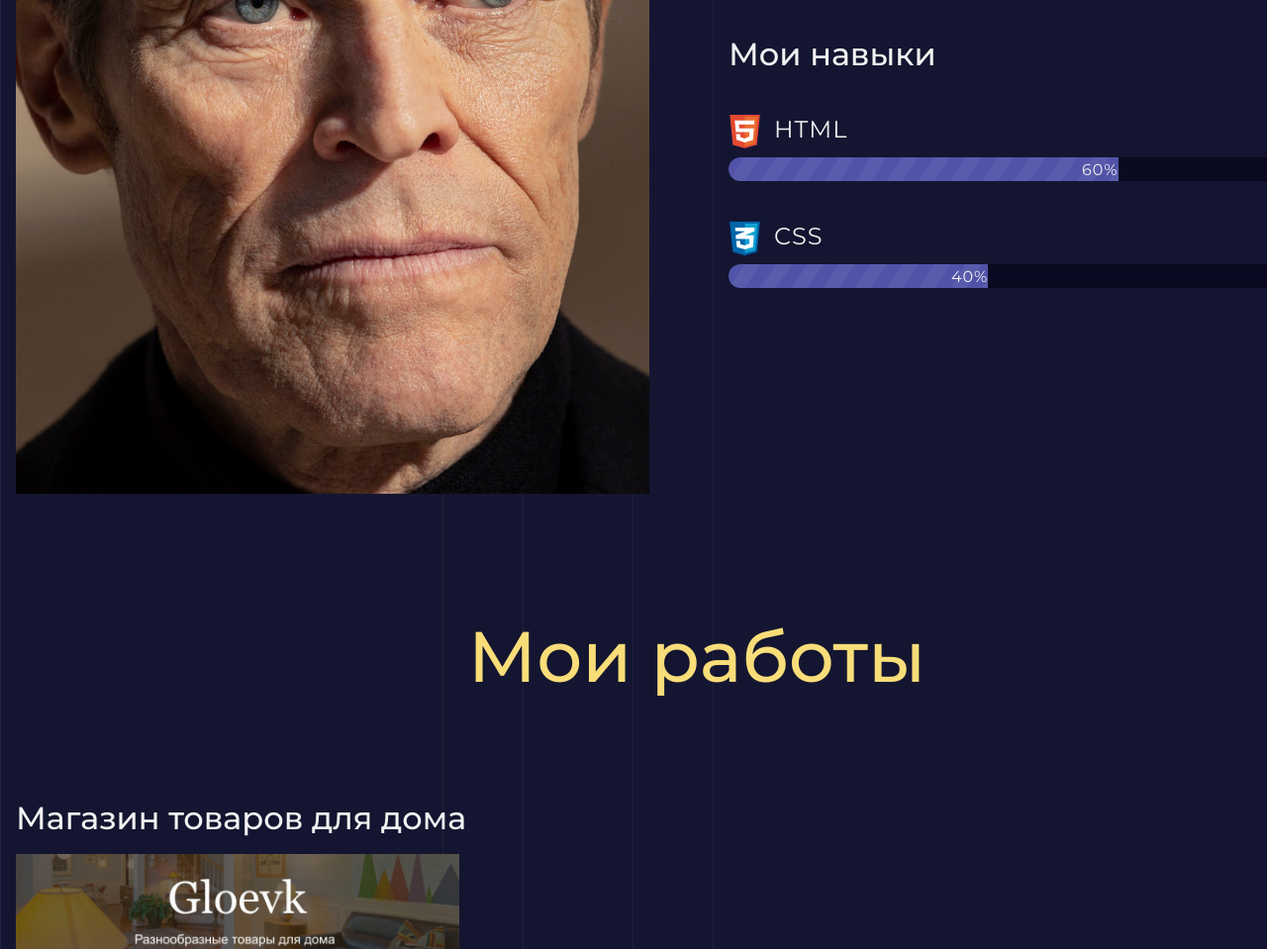
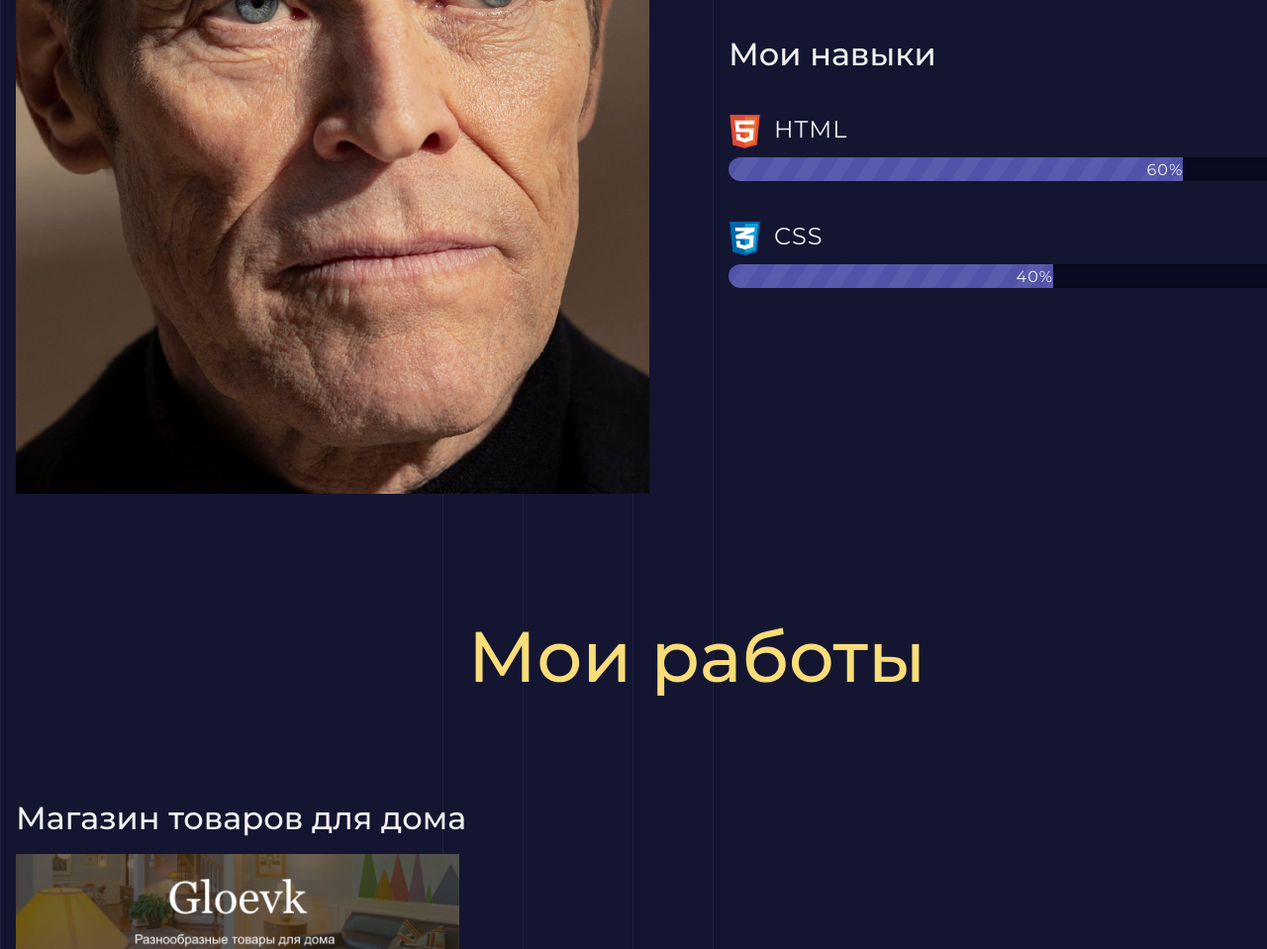
Before and after one commit to Romidamaru/my-site, a plain HTML site: page index.html in a window 1280 px wide. Shown: the part 1599-2558 px from the top of the page at 99% size. Drawn offline with Linux system fonts and the light colour scheme.

Commit message:
Меняет процент навыков

```diff
--- a/index.html
+++ b/index.html
@@ -39,9 +39,9 @@
           <h3>Мои навыки</h3>
           <dl class="skills-list">
             <dt class="skill-html">HTML</dt>
-            <dd class="level"><div style="width: 60%;">60%</div></dd>
+            <dd class="level"><div style="width: 70%;">60%</div></dd>
             <dt class="skill-css">CSS</dt>
-            <dd class="level"><div style="width: 40%;">40%</div></dd>
+            <dd class="level"><div style="width: 50%;">40%</div></dd>
           </dl>
         </div>
       </div>
```
